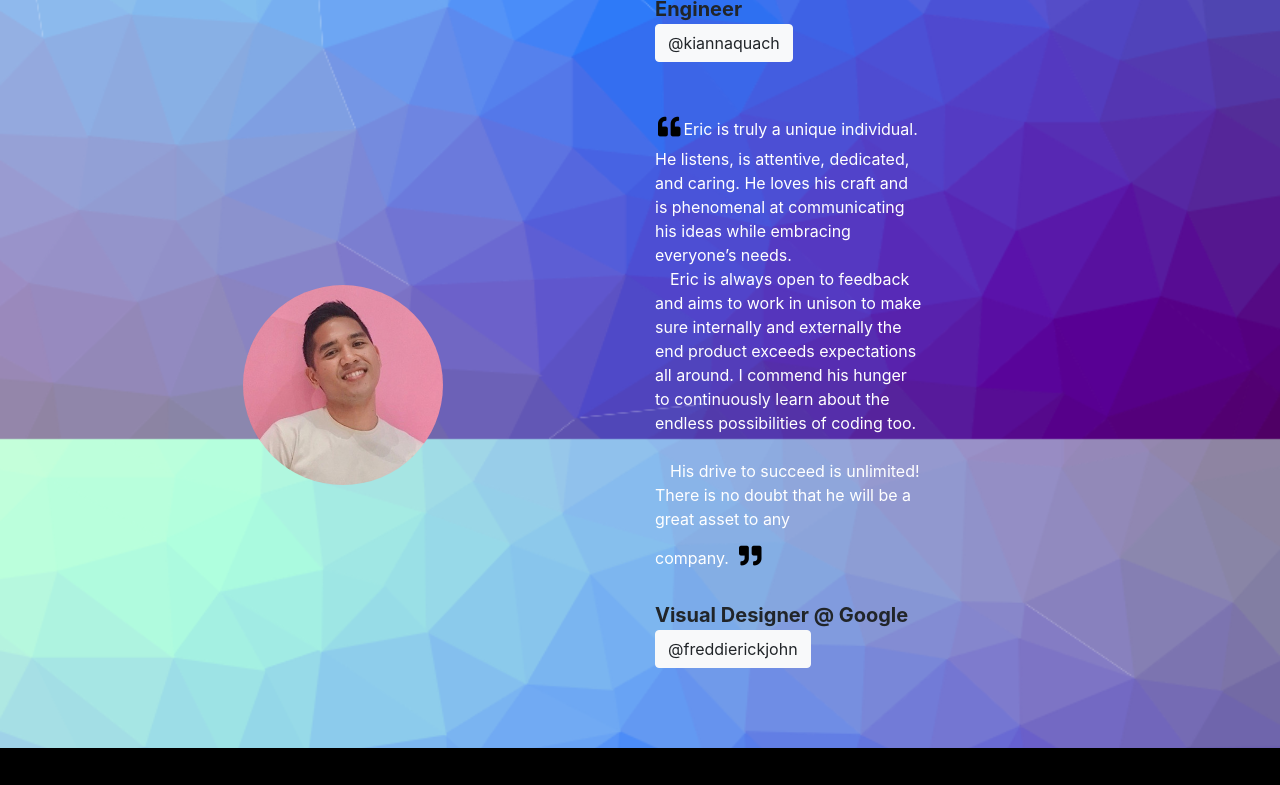
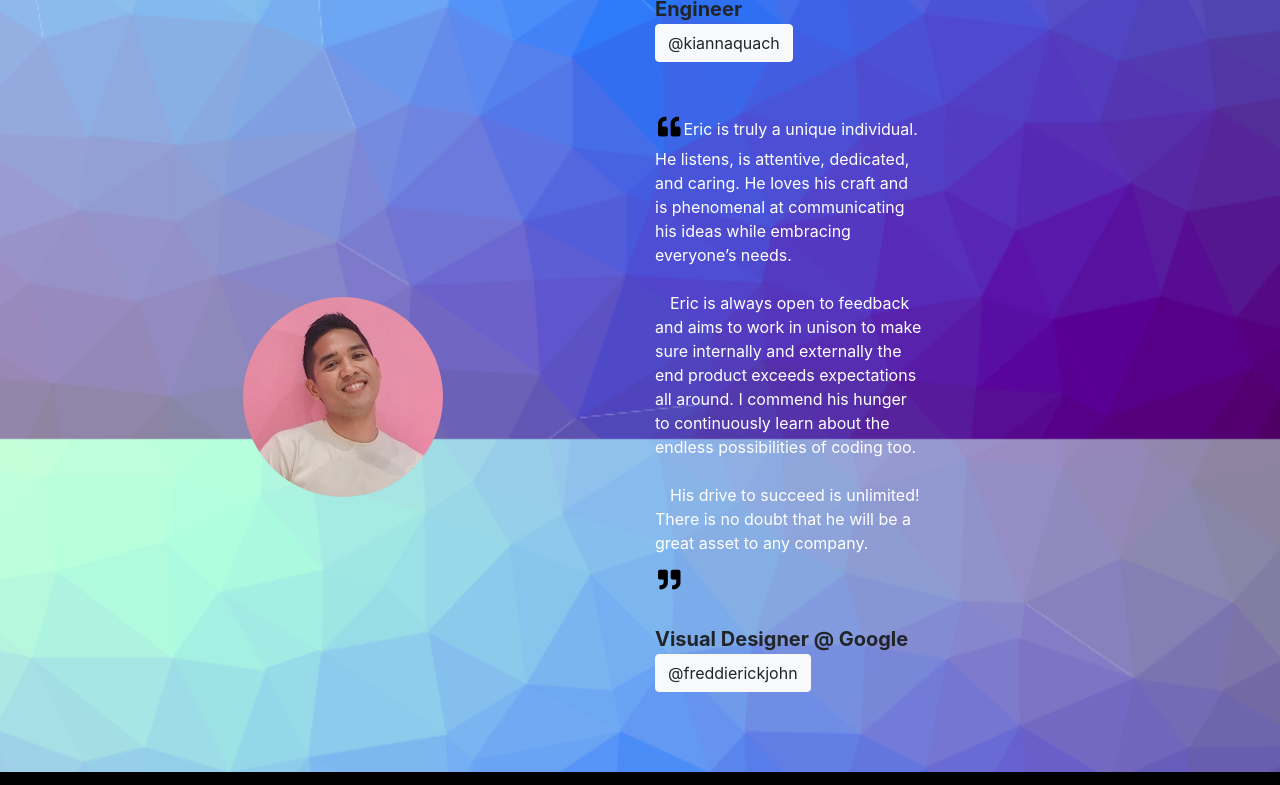
Before and after one commit to enague/website, a React (Create React App) app: page /testimonials in a window 1280 px wide. Shown: the part 484-1269 px from the top of the page. Built offline with nearby package versions, Linux system fonts and the light colour scheme.

Commit message:
fixed bug with testimonial spacing

```diff
--- a/src/Testimonials.js
+++ b/src/Testimonials.js
@@ -91,7 +91,7 @@ const Testimonials = () => (
           <div className='col-sm-3'>
           <Testimonial>
                 <Quote> <i className="fas fa-quote-left fa-xs"></i></Quote>
-                Eric is truly a unique individual. He listens, is attentive, dedicated, and caring. He loves his craft and is phenomenal at communicating his ideas while embracing everyone’s needs. <br /><Text>Eric is always open to feedback and aims to work in unison to make sure internally and externally the end product exceeds expectations all around. I commend his hunger to continuously learn about the endless possibilities of coding too.</Text> <br /><Text>His drive to succeed is unlimited! There is no doubt that he will be a great asset to any</Text> company.
+                Eric is truly a unique individual. He listens, is attentive, dedicated, and caring. He loves his craft and is phenomenal at communicating his ideas while embracing everyone’s needs. <br /> <br /><Text>Eric is always open to feedback and aims to work in unison to make sure internally and externally the end product exceeds expectations all around. I commend his hunger to continuously learn about the endless possibilities of coding too.</Text> <br /><Text>His drive to succeed is unlimited! There is no doubt that he will be a great asset to any company.</Text>
                   <Quote> <i className="fas fa-quote-right fa-xs"></i> </Quote>
               </Testimonial>
             <br /> <Jobdescription> Visual Designer @ Google</Jobdescription> <br />
```
